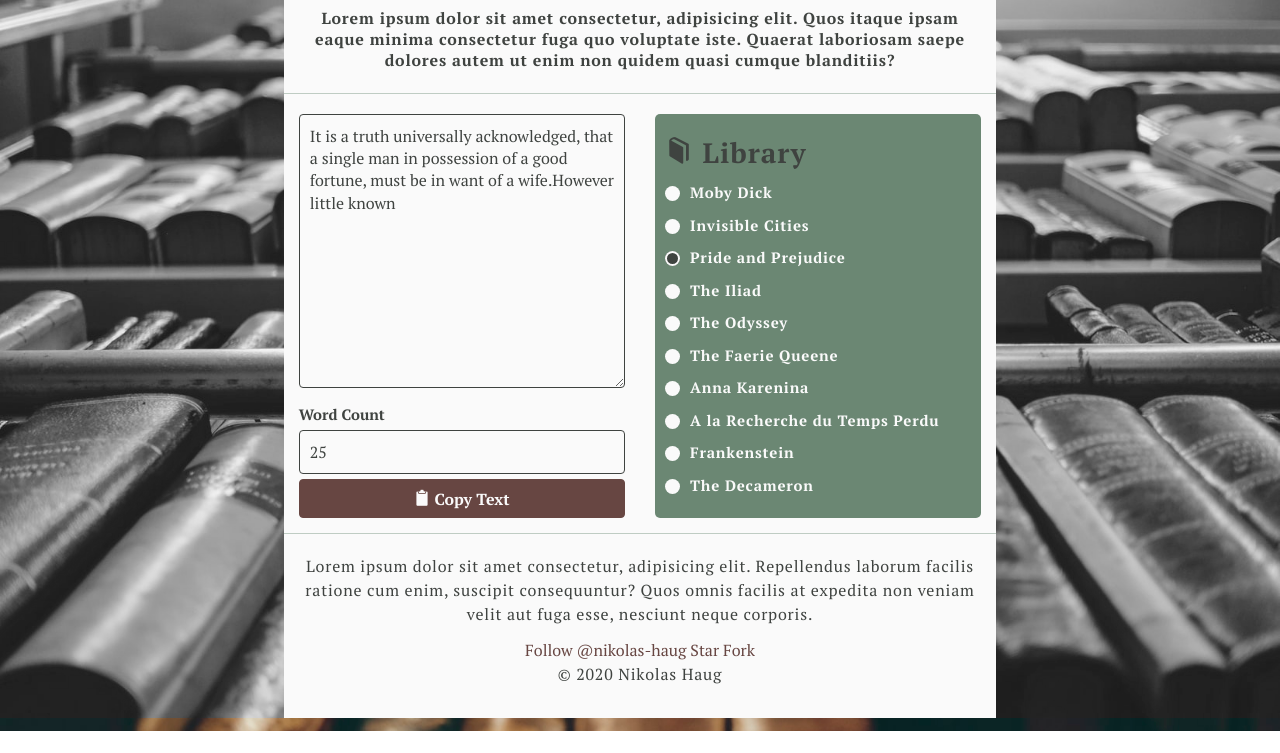
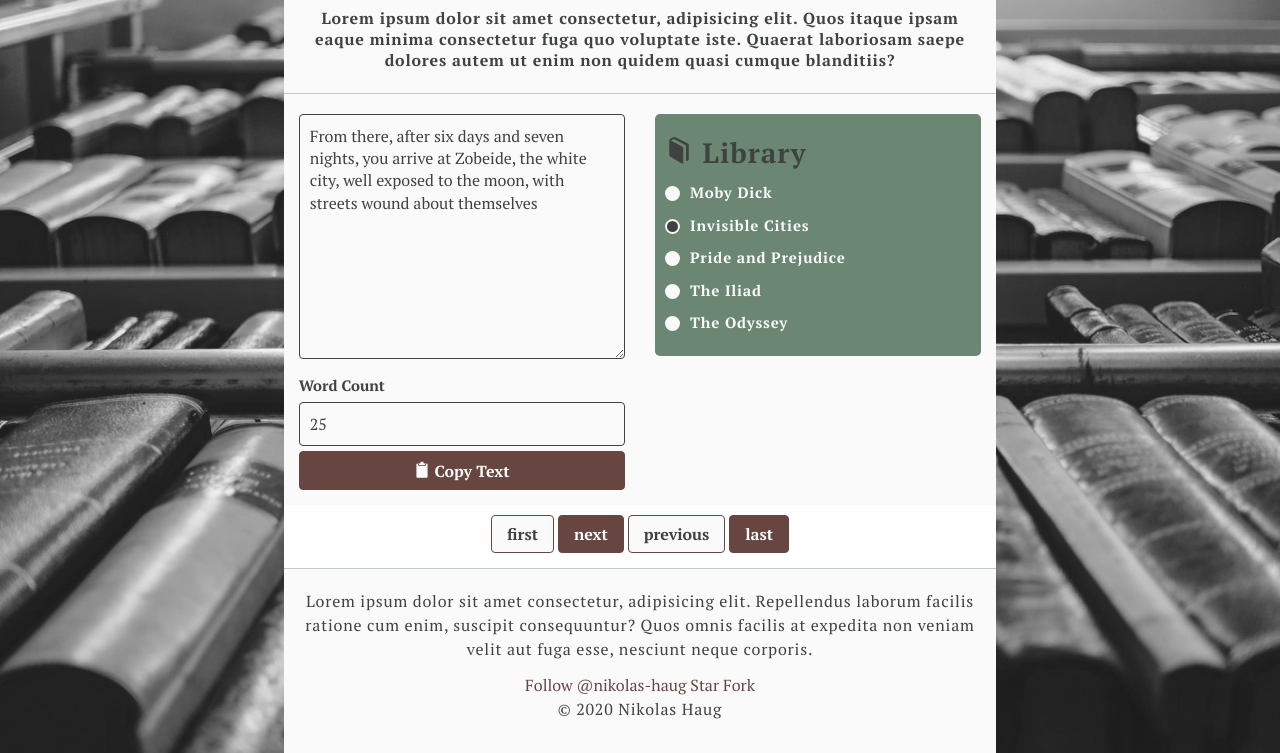
Before and after one commit to nikolas-haug/text_generatorV2, a website: page index.html in a window 1280 px wide. Shown: the part 69-822 px from the top of the page. Before the commit the page ends 800 px from the top, so only its background shows below. Drawn offline with Linux system fonts and the light colour scheme; files whose address does not match are found by name.

Commit message:
add pagination to library

```diff
--- a/index.html
+++ b/index.html
@@ -35,6 +35,17 @@
         </div>
     </main>
 
+    <div class="container-med" style="background-color: #fff;">
+        <div class="row">
+            <div class="col-12 text-center padding-top">
+                <input type="button" id="first" value="first" />
+                <input type="button" id="next"  value="next" />
+                <input type="button" id="previous" value="previous" />
+                <input type="button" id="last" value="last" />
+            </div>
+        </div>
+    </div>
+
     <footer class="container-med text-center">
         <p>Lorem ipsum dolor sit amet consectetur, adipisicing elit. Repellendus laborum facilis ratione cum enim, suscipit consequuntur? Quos omnis facilis at expedita non veniam velit aut fuga esse, nesciunt neque corporis.</p>
         <!-- Place this tag where you want the button to render. -->
--- a/js/app.js
+++ b/js/app.js
@@ -46,16 +46,71 @@ const libraryList = document.querySelector('.library__list');
 const wordCountInput = document.querySelector('.word-count__input');
 const copyTextBtn = document.querySelector('.copy-btn');
 
+// pagination variables
+// list = library
+var pageList = new Array();
+var currentPage = 1;
+var numberPerPage = 5;
+var numberOfPages = getNumberOfPages();   // calculates the total number of pages
+
+// ===============================================
+
+document.querySelector('#next').addEventListener('click', nextPage);
+document.getElementById('previous').addEventListener('click', previousPage);
+document.getElementById('first').addEventListener('click', firstPage);
+document.getElementById('last').addEventListener('click', lastPage);
+
+function getNumberOfPages() {
+    return Math.ceil(library.length / numberPerPage);
+}
+
+function nextPage() {
+    currentPage += 1;
+    console.log('next page');
+    generateLibrary();
+}
+
+function previousPage() {
+    currentPage -= 1;
+    generateLibrary();
+}
+
+function firstPage() {
+    currentPage = 1;
+    generateLibrary();
+}
+
+function lastPage() {
+    currentPage = numberOfPages;
+    generateLibrary();
+}
+
+function check() {
+    document.getElementById("next").disabled = currentPage == numberOfPages ? true : false;
+    document.getElementById("previous").disabled = currentPage == 1 ? true : false;
+    document.getElementById("first").disabled = currentPage == 1 ? true : false;
+    document.getElementById("last").disabled = currentPage == numberOfPages ? true : false;
+}
+
+// ===============================================
+
 // Default number of words on page load
 let wordCount = 25;
 let chosenText;
 
-const generateLibrary = (books) => {
-    let randBook = Math.floor(Math.random() * books.length);
-    let radioHTML = books.map((book, i) => {
-        if(i === randBook|| i === 0) {
+const generateLibrary = () => {
+    var begin = ((currentPage - 1) * numberPerPage);
+    var end = begin + numberPerPage;
+
+    pageList = library.slice(begin, end);
+    check();         // determines the states of the pagination buttons
+
+    let randBook = Math.floor(Math.random() * pageList.length);
+    let radioHTML = pageList.map((book, i) => {
+        if(i === randBook) {
+            chosenText = book;
             setCurrentText(book.text);
-            chosenText = book;
+            console.log(chosenText);
         }
         return `
             <li>
@@ -138,4 +193,4 @@ copyTextBtn.addEventListener('click', function(e) {
     }, 3000);
 });
 
-generateLibrary(library);
+generateLibrary();
--- a/src/_custom.scss
+++ b/src/_custom.scss
@@ -103,3 +103,8 @@ textarea {
     background: $color-grey-light;
     box-shadow: 3px 3px 3px rgba(0, 0, 0, .3);
 }
+
+input[type="button"]:disabled {
+    background-color: $color-grey-light;
+    color: $color-grey-dark;
+}
```
Also changed, not shown: dist/style.css.
